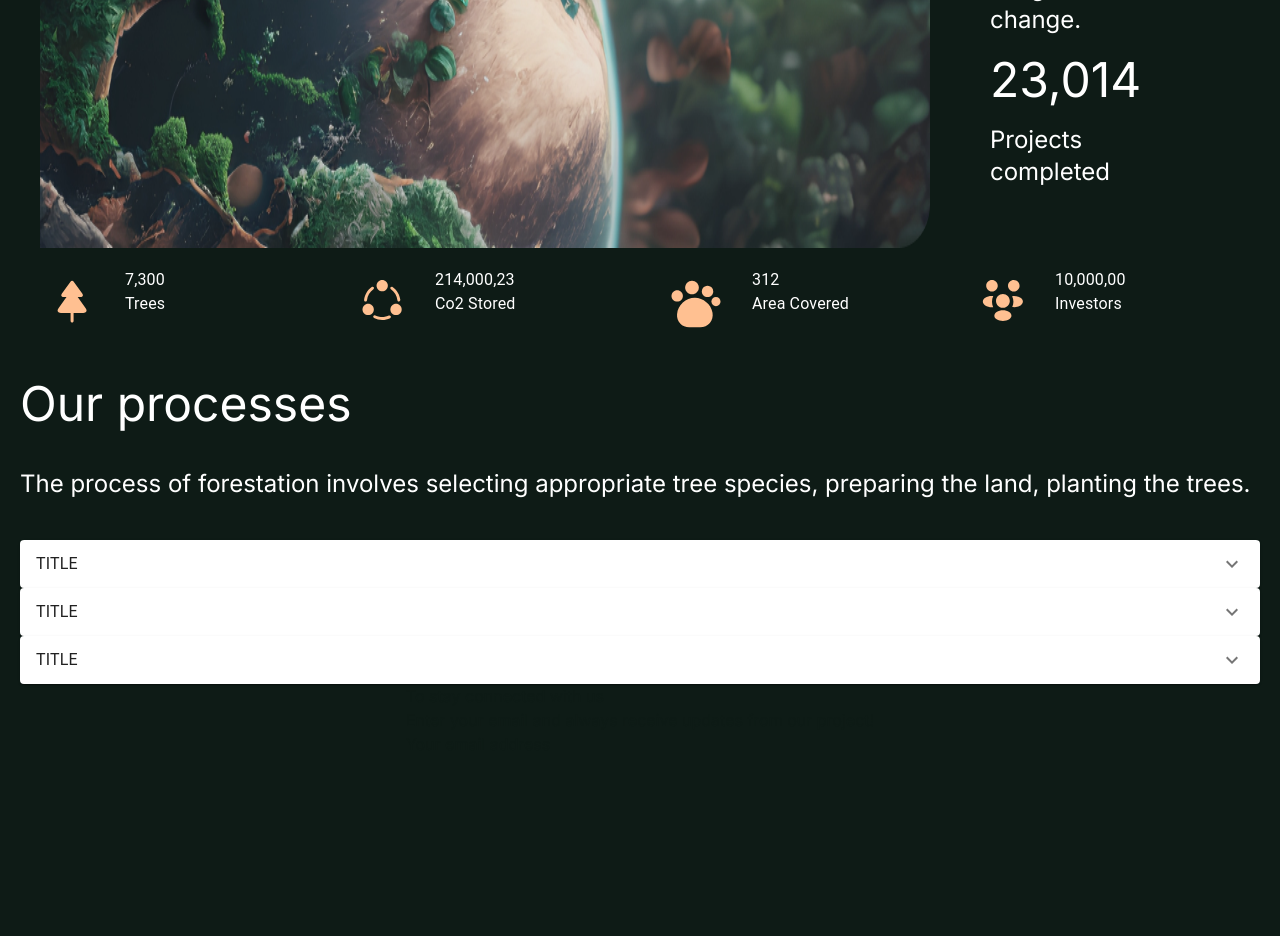
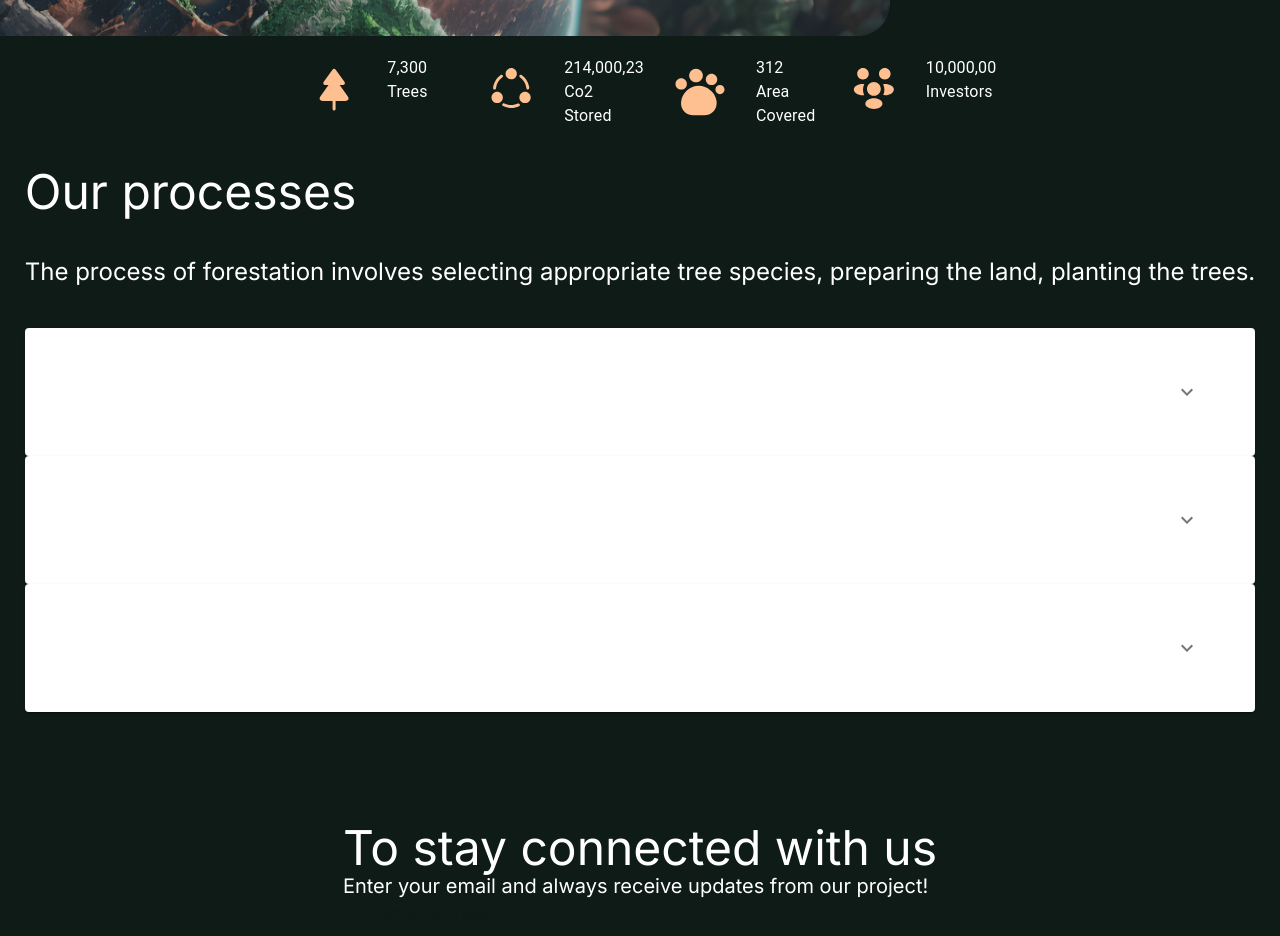
Before and after one commit to HDehka/Keditrees, a Next.js app in the folder frontend/: page / in a window 1280 px wide. Shown: the part 2000-2936 px from the top of the page. Before the commit the page ends 2776 px from the top, so only its background shows below. Built offline with nearby package versions, Linux system fonts and the light colour scheme.

Commit message:
improve accordions

```diff
--- a/frontend/app/page.tsx
+++ b/frontend/app/page.tsx
@@ -10,8 +10,8 @@ import ProcessesAccordion from '@/components/ProcessesAccordion'
 
 export default function Home() {
   return (
-    <main className="flex flex-col min-h-screen p-5 justify-between items-center">
-      <div id="intro" className="z-10 max-w-5xl w-full">
+    <main className="flex flex-col min-h-screen justify-between items-center">
+      <div id="intro" className="z-10 max-w-5xl">
         <div className="text-7xl text-white p-5">
           Let’s initiate a good cause
         </div>
@@ -32,7 +32,7 @@ export default function Home() {
           src={community}
         />
       </div>
-      <div id="why us" className="section-5">
+      <div id="why us" className="max-w-7xl">
         <div className="">
           <div className="text-white text-5xl p-5">Why ForstTech?</div>
         </div>
@@ -42,7 +42,7 @@ export default function Home() {
           simply planting trees.
         </div>
       </div>
-      <div id="advantage cards" className="w-full flex flex-row">
+      <div id="advantage cards" className="max-w-7xl flex flex-row">
         <div className="basis-1/3">
           <AdvantageCard
             iconName={AdvantageCardIcon.cloud}
@@ -66,7 +66,7 @@ export default function Home() {
           />
         </div>
       </div>
-      <div id="our impact" className="flex flex-row m-5">
+      <div id="our impact" className="flex flex-row my-5 w-full">
         <Image width={2000} height={2000} alt="Earth" src={earth} />
         <div className="m-10">
           <div className="label">
@@ -82,7 +82,7 @@ export default function Home() {
           </div>
         </div>
       </div>
-      <div id="fact cards" className="w-full flex flex-row">
+      <div id="fact cards" className="max-w-7xl flex flex-row">
         <div className="basis-1/4">
           <FactCard iconName={FactCardIcon.trees} num="7,300" text="Trees" />
         </div>
@@ -104,7 +104,7 @@ export default function Home() {
           />
         </div>
       </div>
-      <div id="processes" className="w-full">
+      <div id="processes" className="max-w-7xl">
         <div className="content-3">
           <div className="label">
             <div className="text-5xl text-white my-10">Our processes</div>
@@ -116,10 +116,10 @@ export default function Home() {
         </div>
         <ProcessesAccordion />
       </div>
-      <div id="contact us" className="w-max">
+      <div id="contact us" className="max-w-3xl m-8 p-20">
         <div className="overlap-group">
-          <p className="p">To stay connected with us</p>
-          <p className="text-wrapper-3">
+          <p className="text-white text-5xl">To stay connected with us</p>
+          <p className="text-white text-xl">
             Enter your email and always receive updates from our project!
           </p>
           <div className="overlap-2">
--- a/frontend/components/common/AccordionSubComponent.tsx
+++ b/frontend/components/common/AccordionSubComponent.tsx
@@ -15,15 +15,15 @@ export type AccordionSubComponentType = {
 function AccordionSubComponent({ title, details }: AccordionSubComponentType) {
   return (
     <div>
-      <Accordion>
+      <Accordion className="bg-tertiary p-10 sx={{borderRadius: '30px'}}">
         <AccordionSummary
           expandIcon={<ExpandMoreIcon />}
           aria-controls="panel1a-content"
           id="panel1a-header">
-          <Typography>{title}</Typography>
+          <Typography className="text-white text-5xl">{title}</Typography>
         </AccordionSummary>
         <AccordionDetails>
-          <Typography>{details}</Typography>
+          <Typography className="text-white">{details}</Typography>
         </AccordionDetails>
       </Accordion>
     </div>
```
